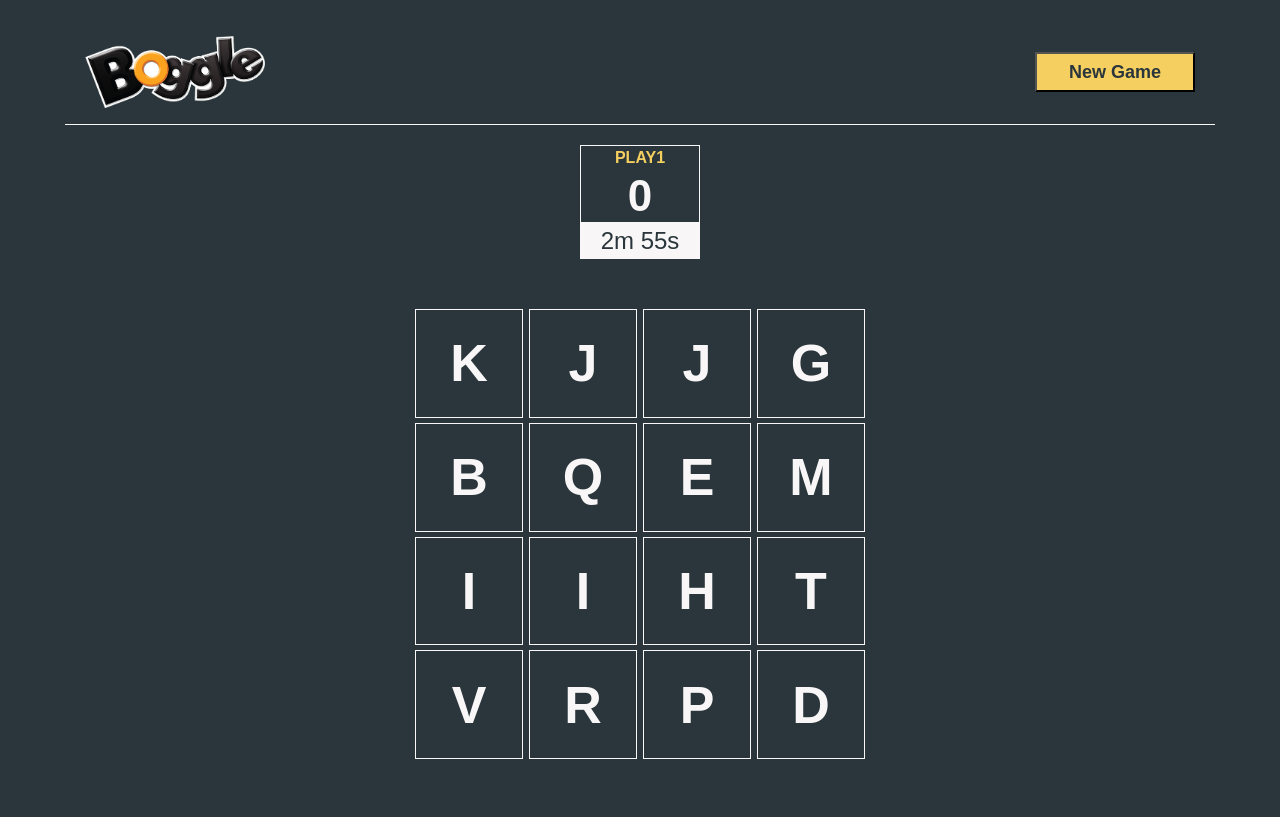
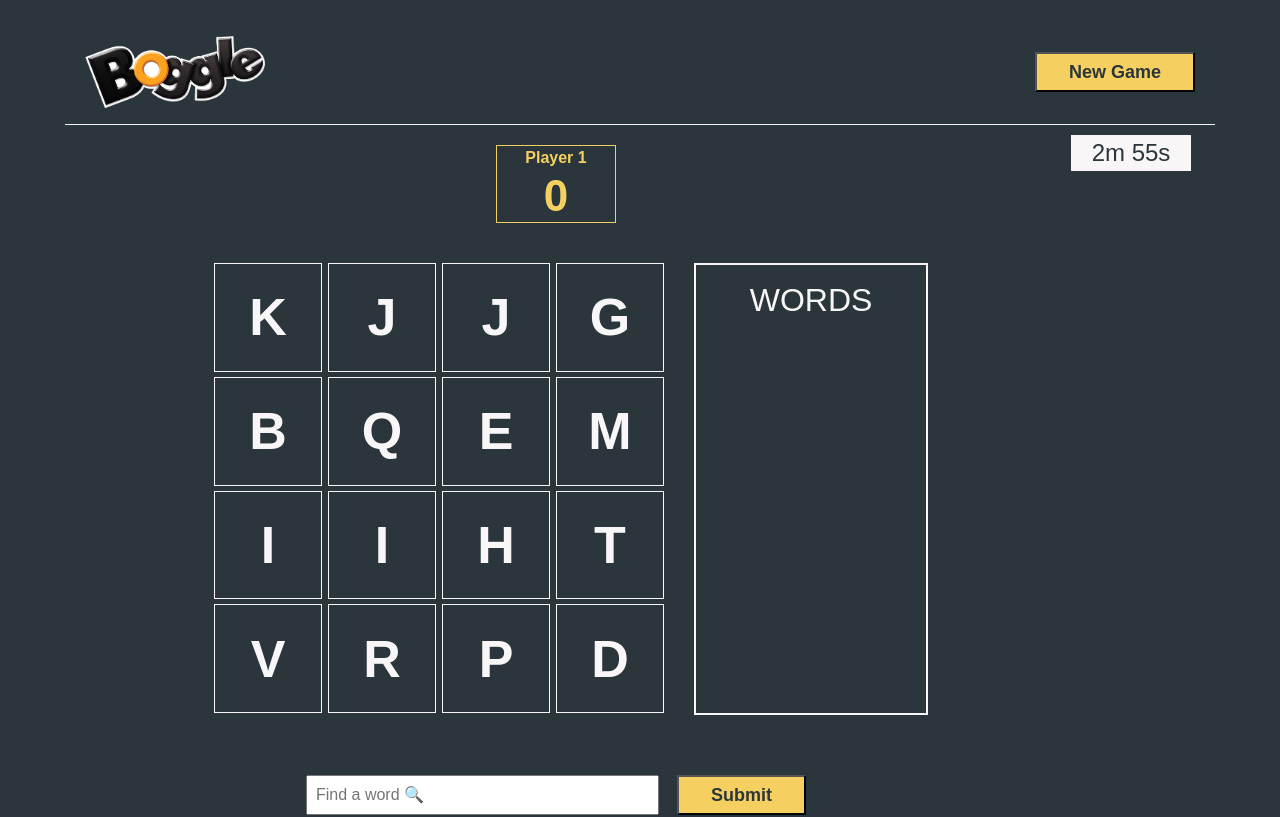
Before and after one commit to vinay-krishna9/word-boggle, an Angular app: page /game in a window 1280 px wide. Shown: the top 817 px of the page. Built offline with nearby package versions, Linux system fonts and the light colour scheme.

Commit message:
feat(multiplayer): gameplay + scores ui + show turns + scores design changed

```diff
--- a/src/app/components/board/board.ts
+++ b/src/app/components/board/board.ts
@@ -12,6 +12,6 @@ export class Board {
   @Output() selectedLetter = new EventEmitter<string>();
 
   selectLetter(letter: string) {
-    this.selectedLetter.emit(letter.toLowerCase());
+    this.selectedLetter.emit(letter.toUpperCase());
   }
 }
--- a/src/app/components/score/score.html
+++ b/src/app/components/score/score.html
@@ -1,4 +1,8 @@
-<div class="score">
-  <p class="player-name caption">{{ playerName }}</p>
-  <h2 class="player-score">{{ score }}</h2>
+<div class="scores">
+  @for (score of scores; track $index) {
+  <div class="score" [class.active]="currentPlayer === $index">
+    <p class="player-name caption">Player {{ $index + 1 }}</p>
+    <h2 class="player-score">{{ score }}</h2>
+  </div>
+  }
 </div>
--- a/src/app/components/score/score.scss
+++ b/src/app/components/score/score.scss
@@ -1,4 +1,7 @@
 @import '../../../styles/variables';
+
+.scores {
+  display: flex;
 
   .score {
     display: flex;
@@ -10,6 +13,10 @@
     margin: 10px 24px 0 24px;
     color: $secondary-color;
     border: 1px solid $secondary-color;
+    &.active {
+      border: 1px solid $primary-color;
+      color: $primary-color;
+    }
 
     .player-name {
       color: $primary-color;
@@ -18,3 +25,4 @@
       text-align: center;
     }
   }
+}
--- a/src/app/components/score/score.ts
+++ b/src/app/components/score/score.ts
@@ -7,7 +7,6 @@ import { Component, Input } from '@angular/core';
   styleUrl: './score.scss',
 })
 export class Score {
-  @Input() score: number = 0;
-
-  playerName: string = 'PLAY1';
+  @Input() scores: number[] = [];
+  @Input() currentPlayer: number = 0;
 }
--- a/src/app/components/timer/timer.scss
+++ b/src/app/components/timer/timer.scss
@@ -4,7 +4,8 @@
   background-color: $secondary-color;
   color: $accent-color;
   padding: 2px 20px;
-  margin: 0 24px 10px 24px;
+  margin: 10px 24px 10px 24px;
   width: 80px;
   text-align: center;
+  float: right;
 }
--- a/src/app/components/words-found/words-found.scss
+++ b/src/app/components/words-found/words-found.scss
@@ -3,11 +3,13 @@
 .words-found {
   display: flex;
   align-items: center;
-  margin: 0 auto;
+  margin: 30px 0;
+  height: 418px;
   border: 2px solid $secondary-color;
   flex-direction: column;
   padding: 15px;
   color: $secondary-color;
+  width: 200px;
 
   .words {
     display: flex;
--- a/src/app/pages/game/game.html
+++ b/src/app/pages/game/game.html
@@ -1,16 +1,16 @@
+<div class="timer">
+  <app-timer [durationSeconds]="180" (timeUp)="handleTimeUp()"> </app-timer>
+</div>
 <div class="game-container">
   <div class="player-score">
-    <div class="score">
-      <app-score [score]="score"></app-score>
-    </div>
-    <div class="timer">
-      <app-timer [durationSeconds]="180" (timeUp)="handleTimeUp()"> </app-timer>
-    </div>
+    <app-score [currentPlayer]="currentPlayer" [scores]="scores"></app-score>
   </div>
-  <div class="game">
-    <div class="board">
-      <app-board [board]="board" (selectedLetter)="appenWord($event)"></app-board>
-    </div>
+
+  <div class="board">
+    <app-board [board]="board" (selectedLetter)="appenWord($event)"></app-board>
+    @if(playersCount === 1) {
+    <app-words-found [foundWords]="foundWords"></app-words-found>
+    }
   </div>
 
   <app-word-input
@@ -18,6 +18,4 @@
     [clickedWord]="clickedWord"
     (submitWord)="submitWord($event)"
   ></app-word-input>
-
-  <app-words-found [foundWords]="foundWords"></app-words-found>
 </div>
--- a/src/app/pages/game/game.scss
+++ b/src/app/pages/game/game.scss
@@ -1,5 +1,7 @@
 .game-container {
   display: flex;
+  align-items: center;
+  justify-content: center;
   flex-direction: column;
   gap: 10px;
 
@@ -7,14 +9,11 @@
     display: flex;
     align-items: center;
     justify-content: center;
-    flex-direction: column;
     margin-top: 10px;
   }
 
-  .game {
+  .board {
     display: flex;
-    justify-content: center;
     flex-direction: row;
-    gap: 10px;
   }
 }
--- a/src/app/pages/game/game.ts
+++ b/src/app/pages/game/game.ts
@@ -7,6 +7,7 @@ import { BoardGenerator } from '../../services/board-generator';
 import { WordsFound } from '../../components/words-found/words-found';
 import { Dictionary } from '../../services/dictionary';
 import { Timer } from '../../components/timer/timer';
+import { ActivatedRoute } from '@angular/router';
 
 @Component({
   selector: 'app-game',
@@ -18,53 +19,65 @@ export class Game {
   private _scoring = inject(Scoring);
   private _genBoard = inject(BoardGenerator);
   private _dictionary = inject(Dictionary);
+  private route = inject(ActivatedRoute);
 
   @ViewChild(Timer) timer?: Timer;
 
   foundWords: string[] = [];
-  score = 0;
+  scores: number[] = [];
   board: string[][] = [];
   invalidWord = false;
   clickedWord: string = '';
   gameOver: boolean = false;
+  playerWords: string[][] = [];
+  playersCount = 1;
+  currentPlayer = 0;
 
   constructor() {
     this._dictionary.loadDictionary();
 
-    // reactive effect
-    effect(() => {
-      const dictReady = this._dictionary.loaded();
-      this._genBoard.newGameTrigger();
+    this.route.queryParams.subscribe((params) => {
+      this.playersCount = +params['players'] || 1;
 
-      if (dictReady) {
-        this.startNewGame();
-      }
+      this.startNewGame();
     });
   }
 
   startNewGame() {
     this.board = this._genBoard.generateBoard();
-    this.foundWords = [];
-    this.score = 0;
+
+    this.playerWords = Array.from({ length: this.playersCount }, () => []);
+    this.scores = Array(this.playersCount).fill(0);
     this.gameOver = false;
+    this.invalidWord = false;
+    this.currentPlayer = 0;
     if (this.timer) this.timer.reset();
   }
 
   submitWord(word: string) {
+    word = word.toUpperCase();
     const isValid =
-      !this.foundWords.includes(word) &&
+      !this.playerWords[this.currentPlayer].includes(word) &&
       this._scoring.isWordValid(this.board, word) &&
       this._dictionary.isValidWord(word);
 
     if (isValid) {
-      this.foundWords.push(word);
-      this.score = this._scoring.calculateScore(this.foundWords);
+      this.playerWords[this.currentPlayer].push(word);
+      if (this.playersCount === 1) {
+        console.log(this.playerWords[0]);
+
+        this.scores[0] = this._scoring.calculateScore(this.playerWords[0]);
+      } else {
+        this.scores = this._scoring.calculateMultiplayerScore(this.playerWords);
+      }
+
       this.clickedWord = '';
       this.invalidWord = false;
-      console.log('🚀 ~ Game ~ submitWord ~ score:', this.score);
+      this.nextPlayer();
+      console.log('🚀 ~ Game ~ submitWord ~ score:', this.scores);
     } else {
+      this.clickedWord = '';
       this.invalidWord = true;
-      this.clickedWord = '';
       console.error(`Invalid or duplicate word: ${word}`);
     }
   }
@@ -75,7 +88,11 @@ export class Game {
 
   handleTimeUp() {
     this.gameOver = true;
-    alert(`Time's up! Your final score is ${this.score}`);
+    alert(`Time's up! Your final score is ${this.scores}`);
     this.startNewGame();
   }
+
+  nextPlayer() {
+    this.currentPlayer = (this.currentPlayer + 1) % this.playersCount;
+  }
 }
--- a/src/app/services/scoring.ts
+++ b/src/app/services/scoring.ts
@@ -58,7 +58,7 @@ export class Scoring {
 
     words.forEach((words, playerIndex) => {
       for (const word of words) {
-        const lower = word.toLowerCase();
+        const lower = word.toUpperCase();
         if (!wordOwners.has(lower)) {
           wordOwners.set(lower, new Set());
         }
@@ -69,7 +69,7 @@ export class Scoring {
     // Calculate scores
     return words.map((words, playerIndex) => {
       const uniqueWords = words.filter((word) => {
-        const owners = wordOwners.get(word.toLowerCase());
+        const owners = wordOwners.get(word.toUpperCase());
         return owners && owners.size === 1 && owners.has(playerIndex);
       });
       return this.calculateScore(uniqueWords);
@@ -85,7 +85,7 @@ export class Scoring {
   isWordValid(board: string[][], word: string): boolean {
     if (!word || word.length === 0) return false;
 
-    word = word.toLowerCase();
+    word = word.toUpperCase();
     const rows = board.length;
     const cols = board[0].length;
 
@@ -108,7 +108,7 @@ export class Scoring {
       if (r < 0 || r >= rows || c < 0 || c >= cols) return false;
 
       // Check if already visited or wrong letter
-      if (visited[r][c] || board[r][c].toLowerCase() !== word[index]) return false;
+      if (visited[r][c] || board[r][c].toUpperCase() !== word[index]) return false;
 
       // Mark as visited and explore neighbors
       visited[r][c] = true;
@@ -127,7 +127,7 @@ export class Scoring {
     // Start DFS from every cell that matches first letter
     for (let r = 0; r < rows; r++) {
       for (let c = 0; c < cols; c++) {
-        if (board[r][c].toLowerCase() === word[0]) {
+        if (board[r][c].toUpperCase() === word[0]) {
           // Create a new visited array for each starting point
           const visited = Array.from({ length: rows }, () => Array(cols).fill(false));
 
```
Lines whose indentation alone changed are shown as unchanged.
